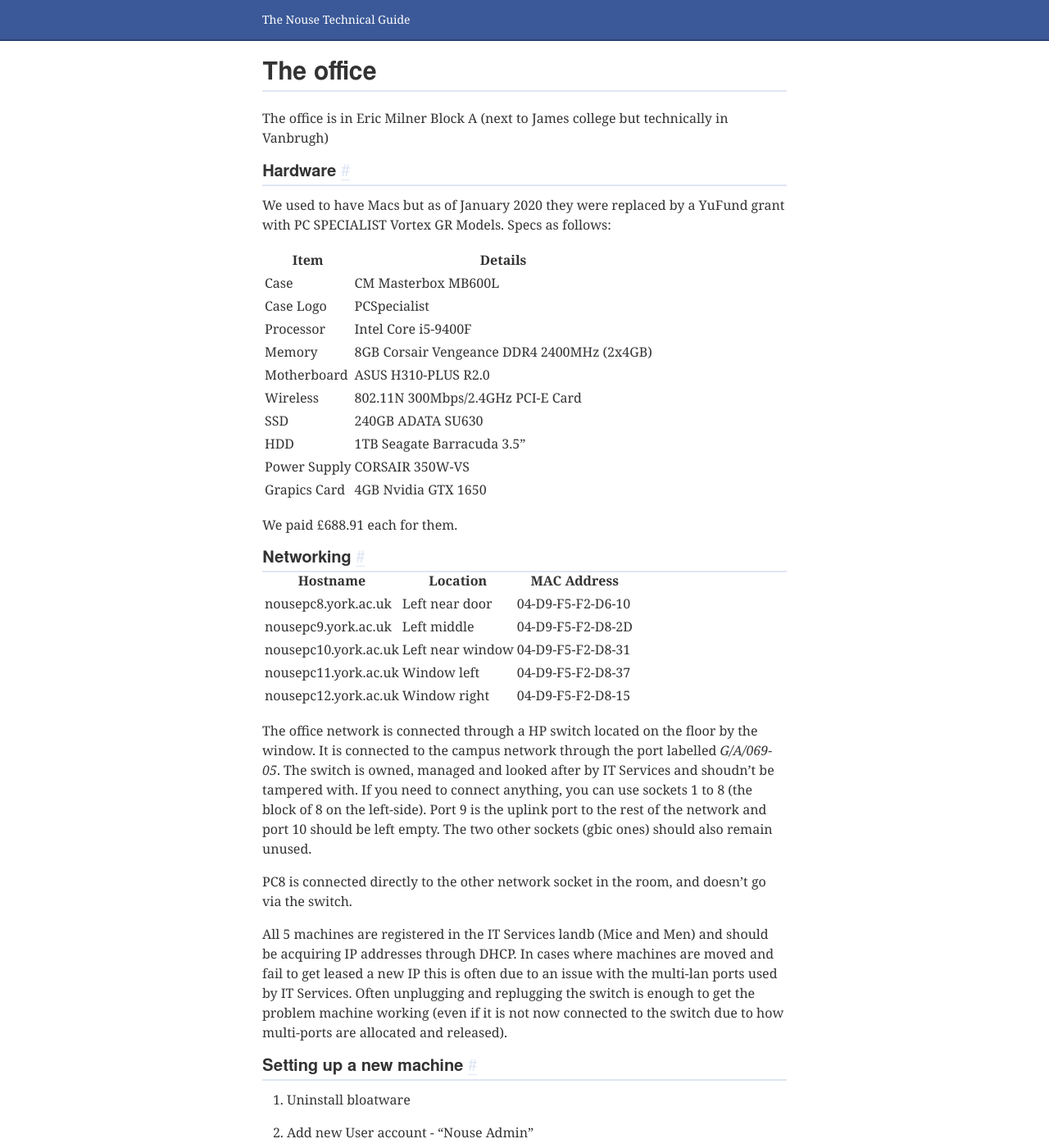
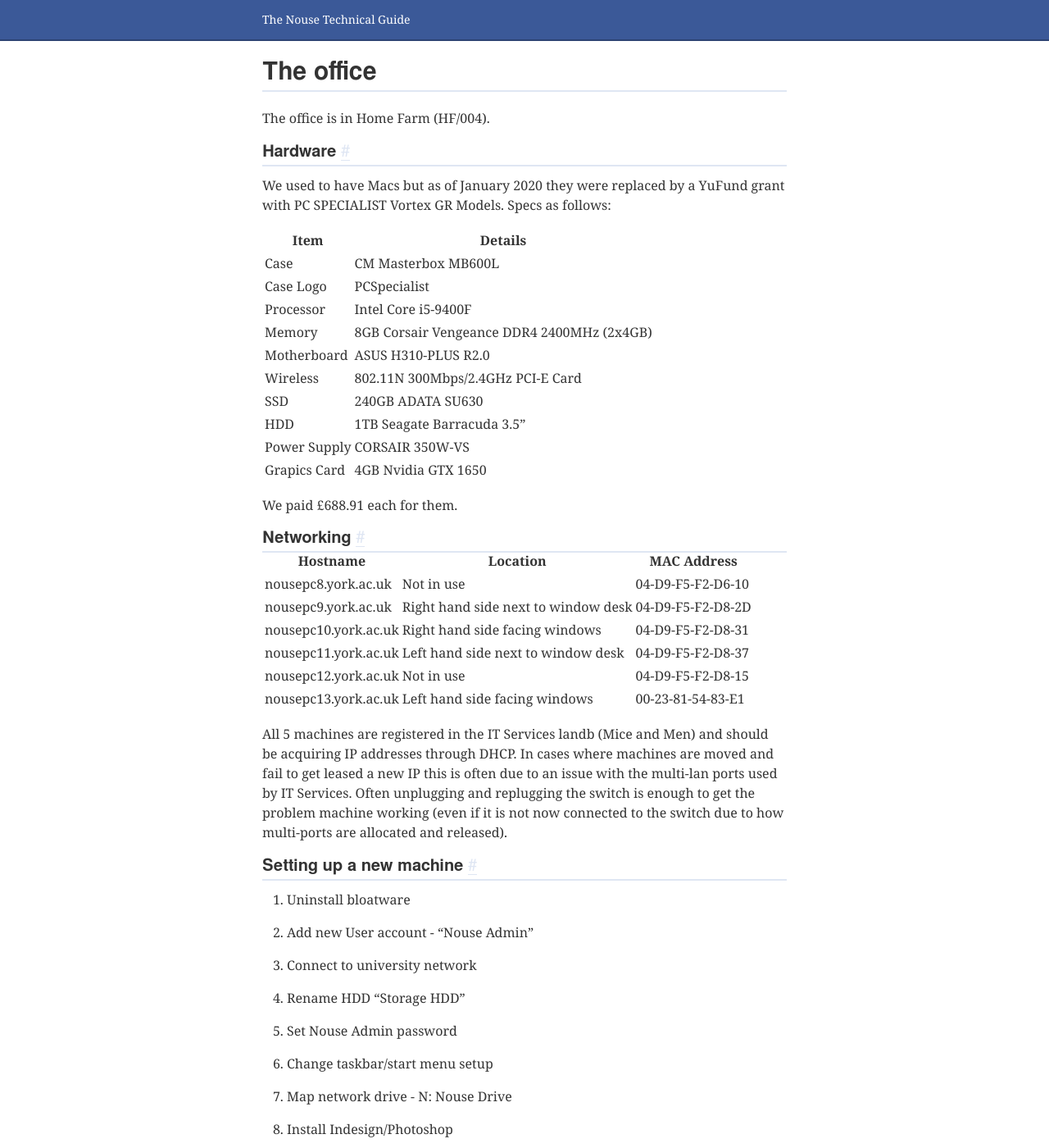
Before and after one commit to yorknouse/docs, a Jekyll site: the page built from pages/03-office.md, in a window 1280 px wide and 1400 px high. Shown: the whole window at 82% size. Built offline with Jekyll 4.4.1, drawn with Linux system fonts in a browser that asks for light colours.

Commit message:
Update 03-office.md

```diff
--- a/pages/03-office.md
+++ b/pages/03-office.md
@@ -3,7 +3,7 @@ title: The office
 layout: page
 ---
 
-The office is in Eric Milner Block A (next to James college but technically in Vanbrugh)
+The office is in Home Farm (HF/004).
 
 ## Hardware
 
@@ -28,16 +28,13 @@ We paid £688.91 each for them.
 
 | Hostname | Location | MAC Address |
 |---|---|---|
-| nousepc8.york.ac.uk | Left near door  | 04-D9-F5-F2-D6-10 |
-| nousepc9.york.ac.uk | Left middle  | 04-D9-F5-F2-D8-2D |
-| nousepc10.york.ac.uk | Left near window | 04-D9-F5-F2-D8-31 |
-| nousepc11.york.ac.uk | Window left | 04-D9-F5-F2-D8-37 |
-| nousepc12.york.ac.uk | Window right  | 04-D9-F5-F2-D8-15 |
+| nousepc8.york.ac.uk | Not in use   | 04-D9-F5-F2-D6-10 |
+| nousepc9.york.ac.uk | Right hand side next to window desk | 04-D9-F5-F2-D8-2D |
+| nousepc10.york.ac.uk | Right hand side facing windows | 04-D9-F5-F2-D8-31 |
+| nousepc11.york.ac.uk | Left hand side next to window desk | 04-D9-F5-F2-D8-37 |
+| nousepc12.york.ac.uk | Not in use  | 04-D9-F5-F2-D8-15 |
+| nousepc13.york.ac.uk | Left hand side facing windows | 00-23-81-54-83-E1 |
 
-
-The office network is connected through a HP switch located on the floor by the window.  It is connected to the campus network through the port labelled _G/A/069-05_.  The switch is owned, managed and looked after by IT Services and shoudn't be tampered with. If you need to connect anything, you can use sockets 1 to 8 (the block of 8 on the left-side). Port 9 is the uplink port to the rest of the network and port 10 should be left empty. The two other sockets (gbic ones) should also remain unused.
-
-PC8 is connected directly to the other network socket in the room, and doesn't go via the switch.
 
 All 5 machines are registered in the IT Services landb (Mice and Men) and should be acquiring IP addresses through DHCP. In cases where machines are moved and fail to get leased a new IP this is often due to an issue with the multi-lan ports used by IT Services.  Often unplugging and replugging the switch is enough to get the problem machine working (even if it is not now connected to the switch due to how multi-ports are allocated and released).
 
```
